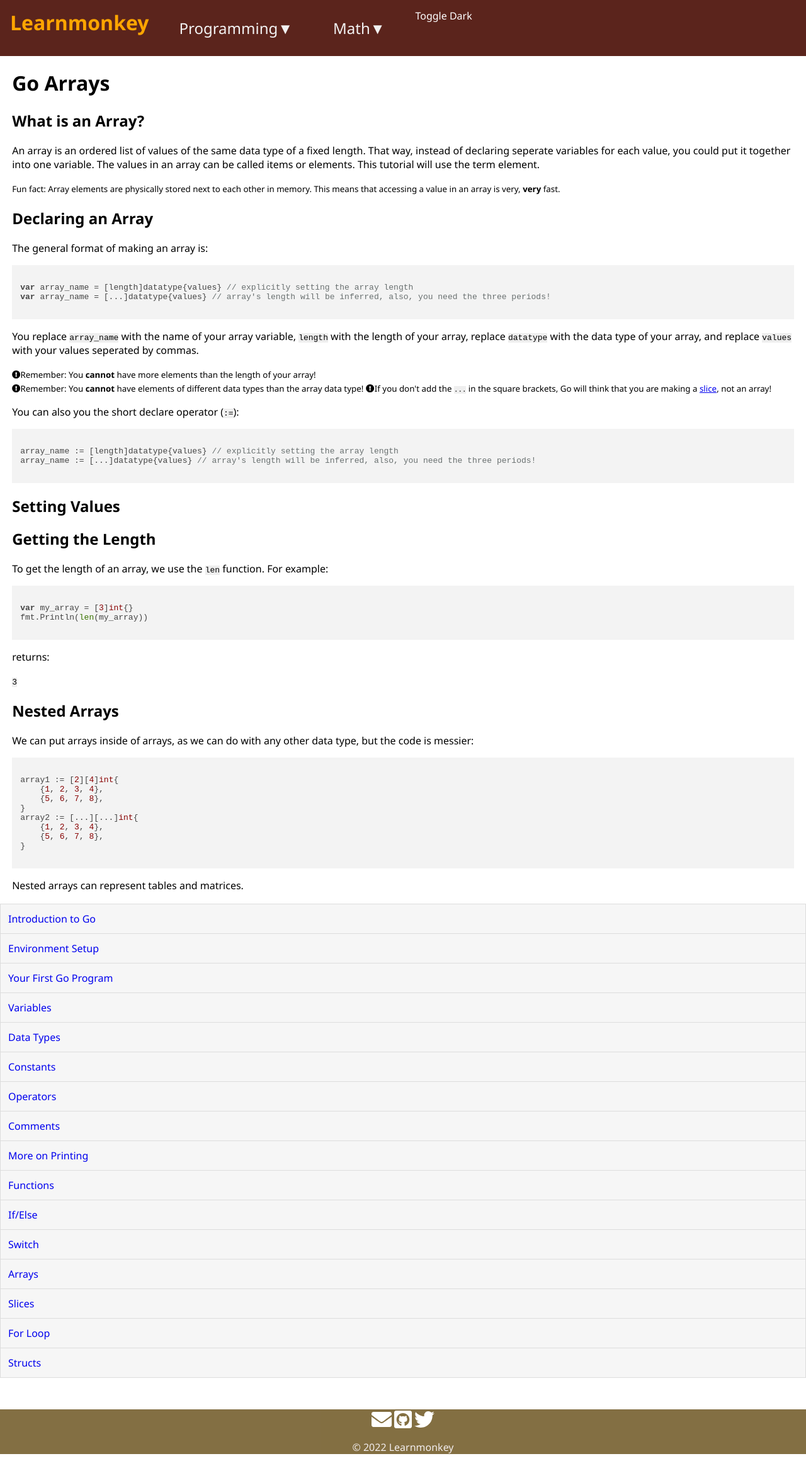
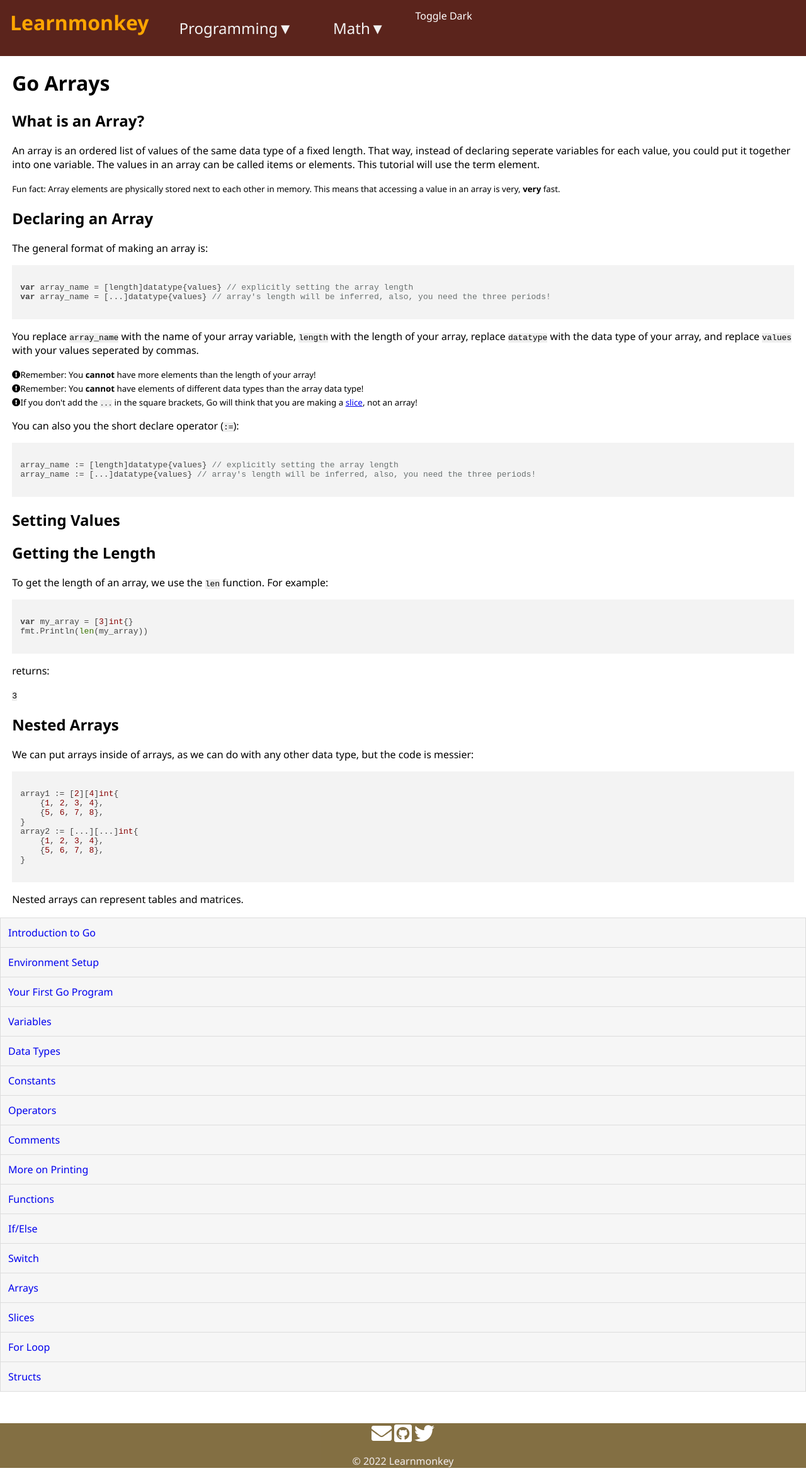
Before and after one commit to learnmonkey/learnmonkey.github.io, a Jekyll site: the page built from programming/golang/arrays.html, in a window 1280 px wide. Shown: the whole page at 63% size. Built offline with Jekyll 4.4.1, drawn with Linux system fonts in a browser that asks for light colours; nearby versions of some CDN libraries; before the commit the page ends 2325 px from its top, so only the background shows below that.

Commit message:
Add line break

```diff
--- a/programming/golang/arrays.html
+++ b/programming/golang/arrays.html
@@ -21,7 +21,7 @@ var array_name = [...]datatype{values} // array's length will be inferred, also,
     </code></pre>
     <p>You replace <code>array_name</code> with the name of your array variable, <code>length</code> with the length of your array, replace <code>datatype</code> with the data type of your array, and replace <code>values</code> with your values seperated by commas.</p>
     <small><i class="fas fa-exclamation-circle"></i>Remember: You <strong>cannot</strong> have more elements than the length of your array!</small><br>
-    <small><i class="fas fa-exclamation-circle"></i>Remember: You <strong>cannot</strong> have elements of different data types than the array data type!</small>
+    <small><i class="fas fa-exclamation-circle"></i>Remember: You <strong>cannot</strong> have elements of different data types than the array data type!</small><br>
     <small><i class="fas fa-exclamation-circle"></i>If you don't add the <code>...</code> in the square brackets, Go will think that you are making a <a href="/programming/golang/slices/">slice</a>, not an array!</small>
     <p>You can also you the short declare operator (<code>:=</code>):</p>
     <pre><code class="language-go">
```
